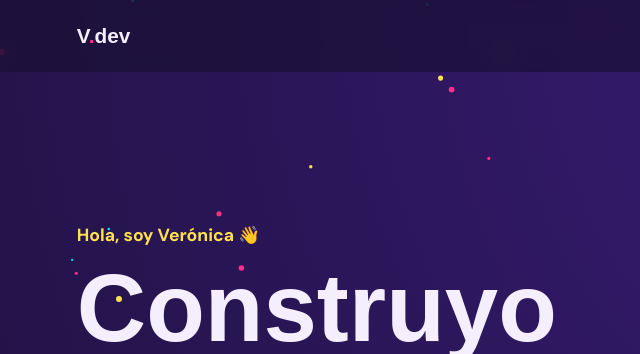
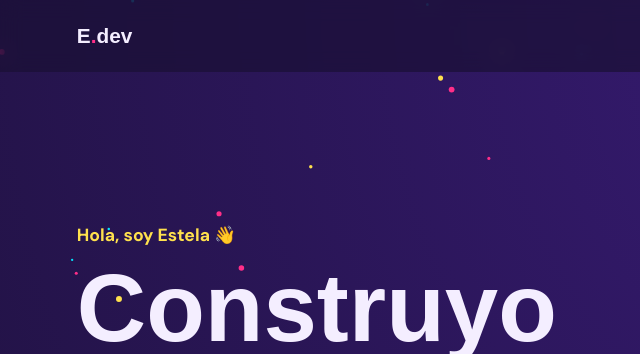
Before and after one commit to Rumenco1221/portfolio-neon, a plain HTML site: page index.html in a window 1280 px wide. Shown: the top 354 px of the page, 0-640 px from the left. Drawn offline with Linux system fonts and the light colour scheme; a web font is replaced by a local one.

Commit message:
docs: actualiza nombre de autora y link de LinkedIn

```diff
--- a/index.html
+++ b/index.html
@@ -4,7 +4,7 @@
   <meta charset="UTF-8">
   <meta name="viewport" content="width=device-width, initial-scale=1.0">
   <meta name="description" content="Portfolio personal de una desarrolladora Full Stack en formación: proyectos, habilidades y contacto.">
-  <title>Verónica · Desarrolladora Full Stack</title>
+  <title>Estela Oviedo Cortez · Desarrolladora Full Stack</title>
   <link rel="preconnect" href="https://fonts.googleapis.com">
   <link rel="preconnect" href="https://fonts.gstatic.com" crossorigin>
   <link href="https://fonts.googleapis.com/css2?family=Unbounded:wght@500;800&family=DM+Sans:wght@400;500;700&display=swap" rel="stylesheet">
@@ -15,7 +15,7 @@
   <canvas id="particulas" aria-hidden="true"></canvas>
 
   <header class="nav">
-    <a href="#inicio" class="logo">V<span>.</span>dev</a>
+    <a href="#inicio" class="logo">E<span>.</span>dev</a>
     <nav aria-label="Principal">
       <a href="#proyectos">Proyectos</a>
       <a href="#habilidades">Habilidades</a>
@@ -25,7 +25,7 @@
 
   <main>
     <section id="inicio" class="hero">
-      <p class="saludo">Hola, soy Verónica 👋</p>
+      <p class="saludo">Hola, soy Estela 👋</p>
       <h1 class="titulo">
         Construyo
         <span class="rotador" id="rotador">sitios web</span>
```
Also changed, not shown: images/captura-escritorio.png, images/captura-movil.png, 2 other files.
